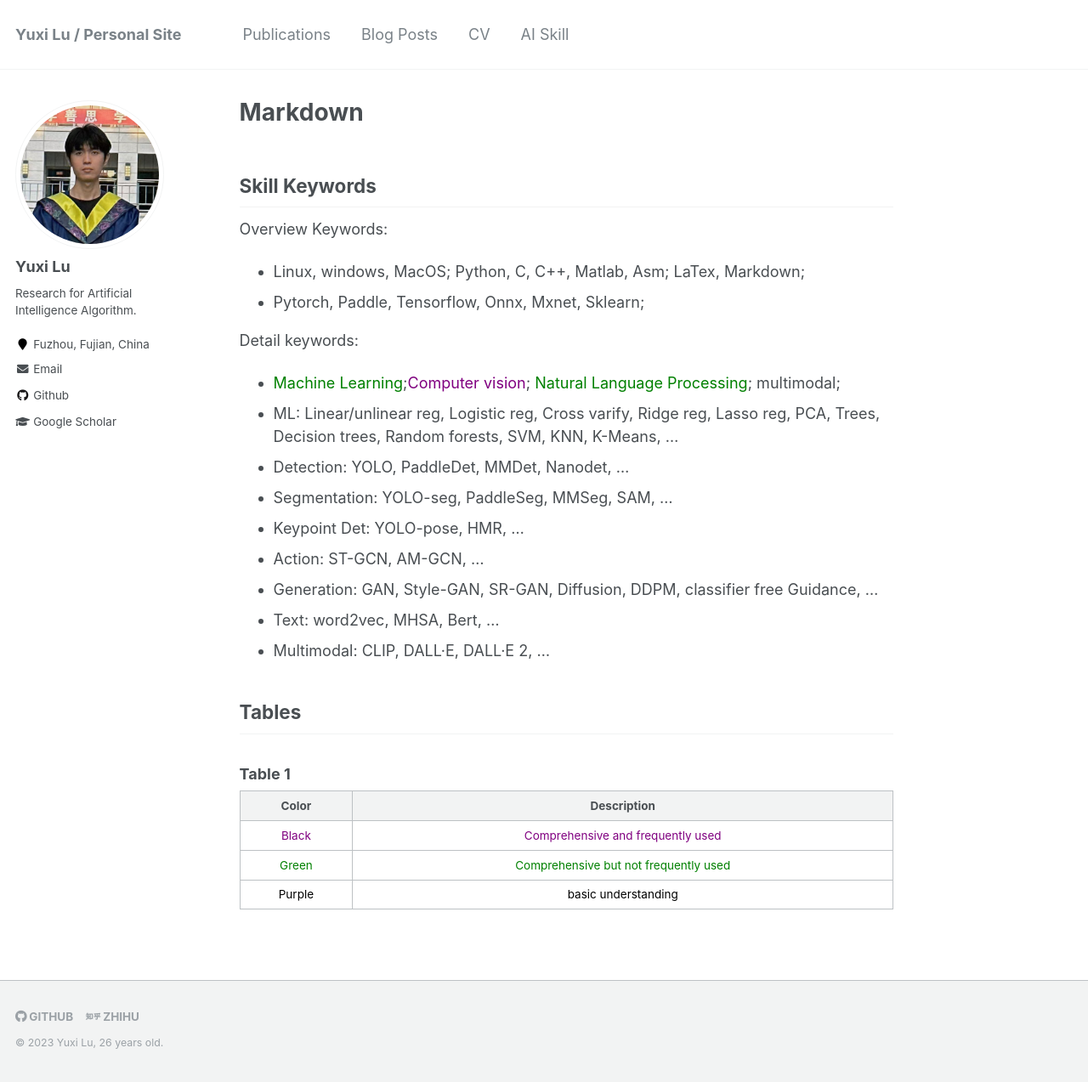
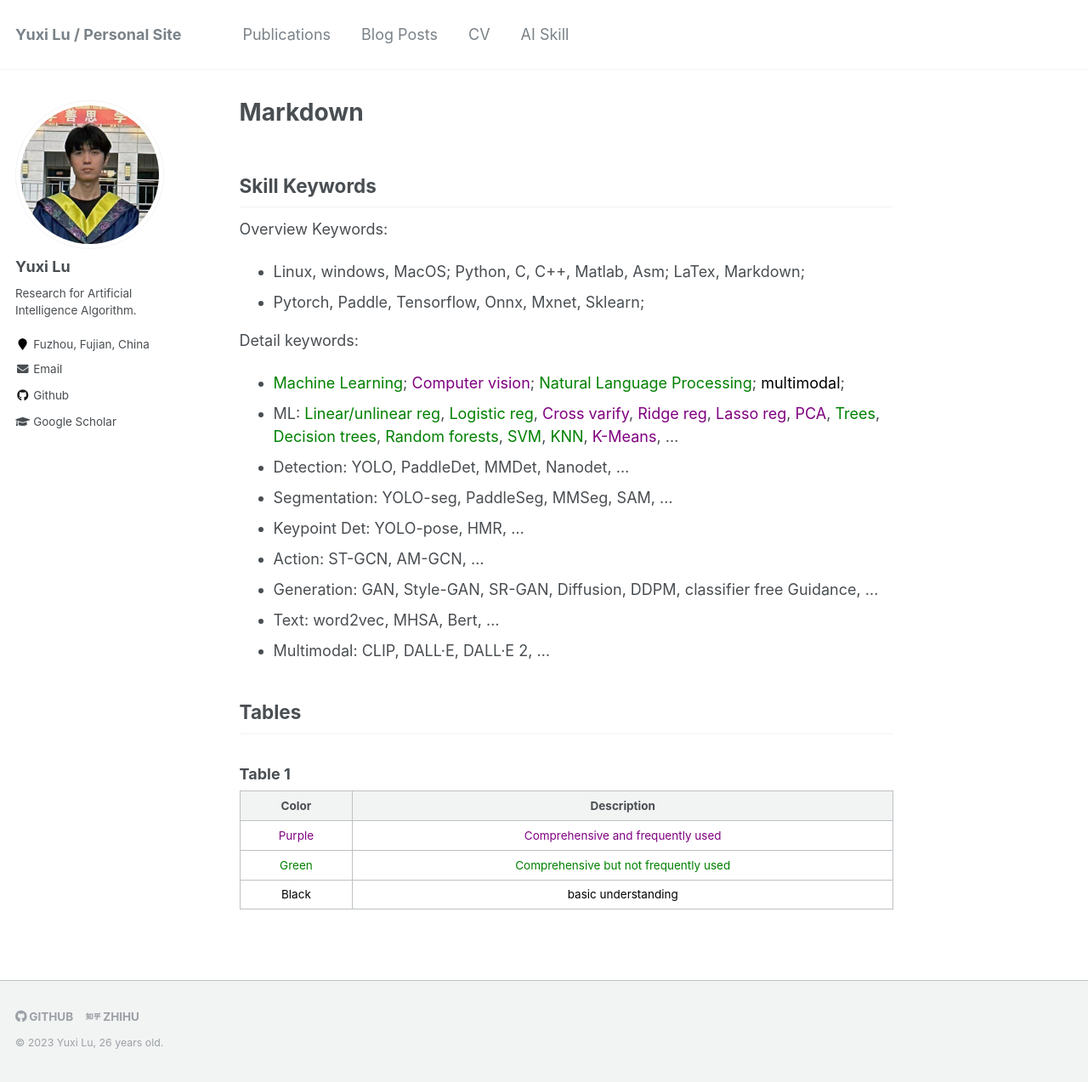
Before and after one commit to divided7/divided7.github.io, a Jekyll site: the page built from _pages/markdown.md, in a window 1280 px wide and 1273 px high. Shown: the whole window at 85% size. Built offline with Jekyll 4.4.1, drawn with Linux system fonts in a browser that asks for light colours.

Commit message:
Update markdown.md

```diff
--- a/_pages/markdown.md
+++ b/_pages/markdown.md
@@ -15,8 +15,8 @@ Overview Keywords:
 
 Detail keywords:
 
-* <span style="color: green;">Machine Learning</span>;<span style="color: Purple;">Computer vision</span>; <span style="color: green;">Natural Language Processing</span>; multimodal;
-* ML: Linear/unlinear reg, Logistic reg, Cross varify, Ridge reg, Lasso reg, PCA, Trees, Decision trees, Random forests, SVM, KNN, K-Means, ...
+* <span style="color: green;">Machine Learning</span>;<span style="color: Purple;"> Computer vision</span>; <span style="color: green;"> Natural Language Processing</span>; <span style="color: black;"> multimodal</span>;
+* ML: <span style="color: green;">Linear/unlinear reg</span>, <span style="color: green;"> Logistic reg</span>, <span style="color: Purple;"> Cross varify</span>, <span style="color: Purple;"> Ridge reg</span>, <span style="color: Purple;"> Lasso reg</span>, <span style="color: Purple;"> PCA</span>, <span style="color: green;"> Trees</span>, <span style="color: green;"> Decision trees</span>, <span style="color: green;"> Random forests</span>, <span style="color: green;"> SVM</span>, <span style="color: green;"> KNN</span>, <span style="color: Purple;"> K-Means</span>, ...
 * Detection: YOLO, PaddleDet, MMDet, Nanodet, ...
 * Segmentation: YOLO-seg, PaddleSeg, MMSeg, SAM, ...
 * Keypoint Det: YOLO-pose, HMR, ...
@@ -31,6 +31,6 @@ Detail keywords:
 
 |                   Color                    |                         Description                          |
 | :----------------------------------------: | :----------------------------------------------------------: |
-|  <span style="color: Purple;">Black</span>  | <span style="color: Purple;">Comprehensive and  frequently used</span> |
+|  <span style="color: Purple;">Purple</span>  | <span style="color: Purple;">Comprehensive and  frequently used</span> |
 |  <span style="color: green;">Green</span>  | <span style="color: green;">Comprehensive but not frequently used</span> |
-| <span style="color: black;">Purple</span> |   <span style="color: black;">basic understanding</span>    |
+| <span style="color: black;">Black</span> |   <span style="color: black;">basic understanding</span>    |
```
